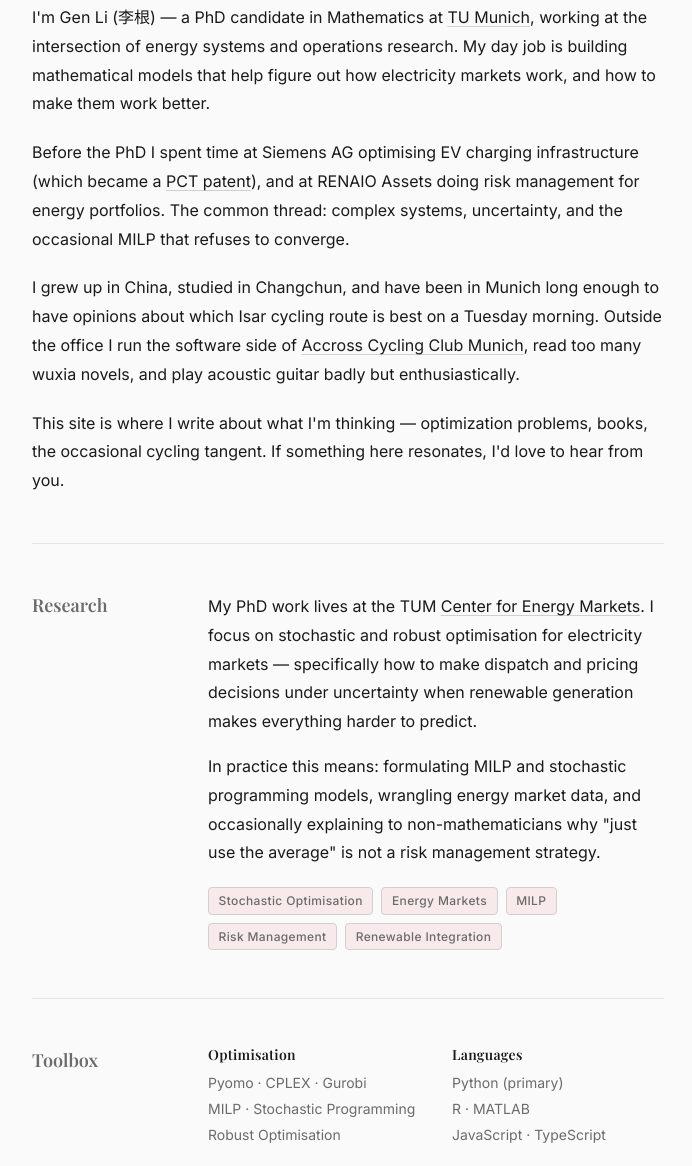
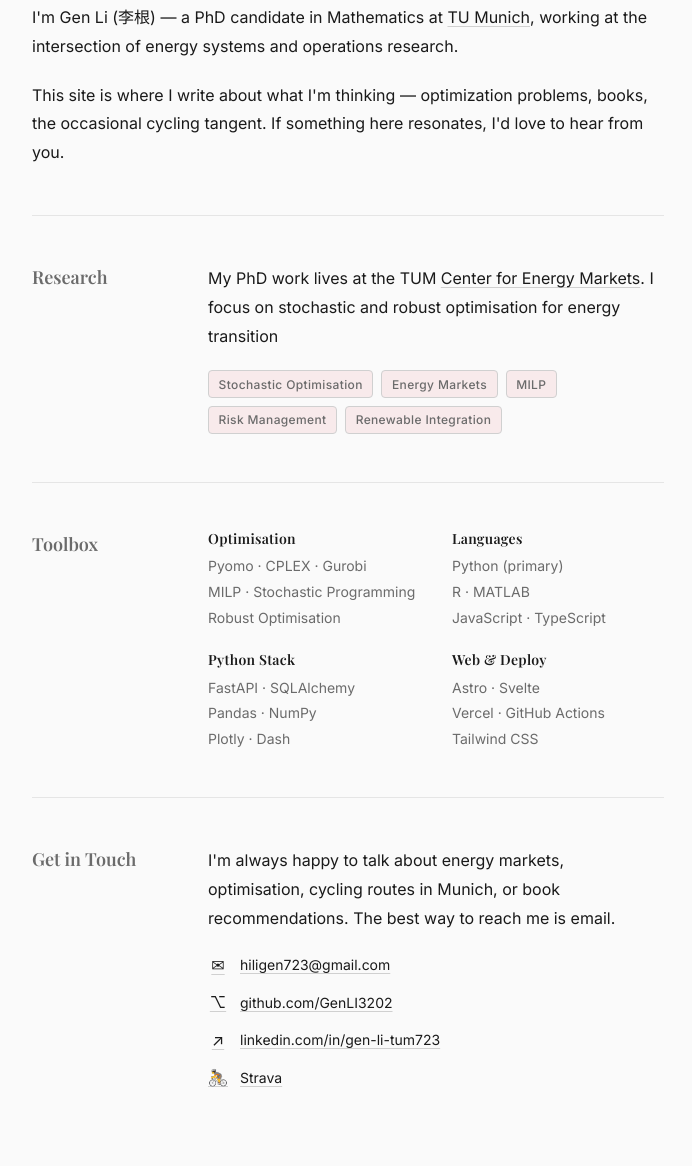
Before and after one commit to GenLI3202/root-gl-web, an Astro site: page /about in a window 1280 px wide. Shown: the part 198-1364 px from the top of the page, without its empty margins (292-984 px from the left). Built offline with nearby package versions, Linux system fonts and the light colour scheme; Astro itself is replaced by a stand-in of ours; a web font is replaced by a local one.

Commit message:
docs: small chages to 'about' page

```diff
--- a/src/pages/about.astro
+++ b/src/pages/about.astro
@@ -14,22 +14,8 @@ import BaseLayout from "@/layouts/BaseLayout.astro";
           I'm Gen Li (李根) — a PhD candidate in Mathematics at
           <a href="https://www.tum.de" target="_blank" rel="noopener noreferrer">TU Munich</a>,
           working at the intersection of energy systems and operations research.
-          My day job is building mathematical models that help figure out how electricity markets
-          work, and how to make them work better.
         </p>
-        <p>
-          Before the PhD I spent time at Siemens AG optimising EV charging infrastructure
-          (which became a <a href="https://patentscope.wipo.int/search/en/detail.jsf?docId=WO2025026594" target="_blank" rel="noopener noreferrer">PCT patent</a>),
-          and at RENAIO Assets doing risk management for energy portfolios.
-          The common thread: complex systems, uncertainty, and the occasional MILP that refuses to converge.
-        </p>
-        <p>
-          I grew up in China, studied in Changchun, and have been in Munich long enough
-          to have opinions about which Isar cycling route is best on a Tuesday morning.
-          Outside the office I run the software side of
-          <a href="https://acc-clubhub.vercel.app/" target="_blank" rel="noopener noreferrer">Accross Cycling Club Munich</a>,
-          read too many wuxia novels, and play acoustic guitar badly but enthusiastically.
-        </p>
+
         <p>
           This site is where I write about what I'm thinking — optimization problems,
           books, the occasional cycling tangent. If something here resonates, I'd love to hear from you.
@@ -46,14 +32,7 @@ import BaseLayout from "@/layouts/BaseLayout.astro";
         <p>
           My PhD work lives at the TUM
           <a href="https://www.cem.tum.de" target="_blank" rel="noopener noreferrer">Center for Energy Markets</a>.
-          I focus on stochastic and robust optimisation for electricity markets —
-          specifically how to make dispatch and pricing decisions under uncertainty
-          when renewable generation makes everything harder to predict.
-        </p>
-        <p>
-          In practice this means: formulating MILP and stochastic programming models,
-          wrangling energy market data, and occasionally explaining to non-mathematicians
-          why "just use the average" is not a risk management strategy.
+          I focus on stochastic and robust optimisation for energy transition
         </p>
         <div class="research-tags">
           <span class="tag">Stochastic Optimisation</span>
```
